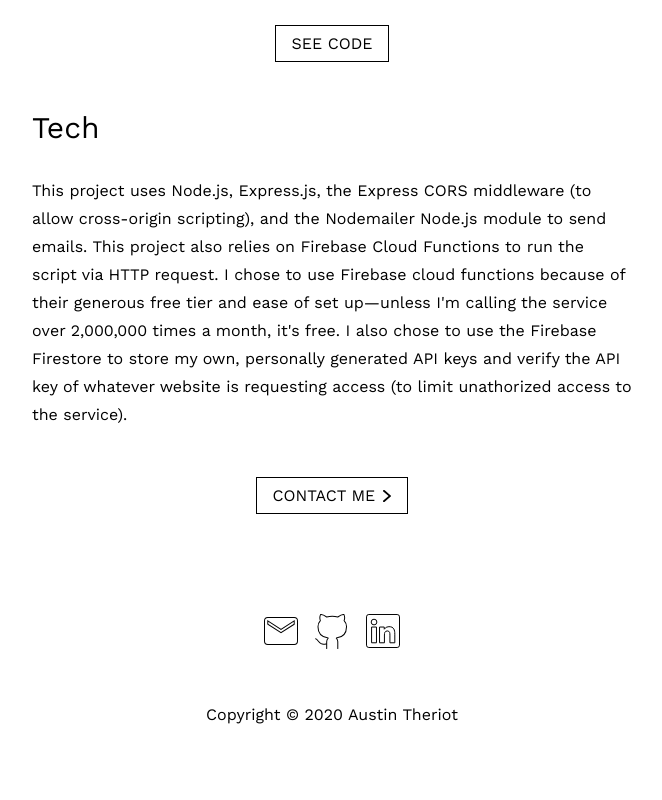
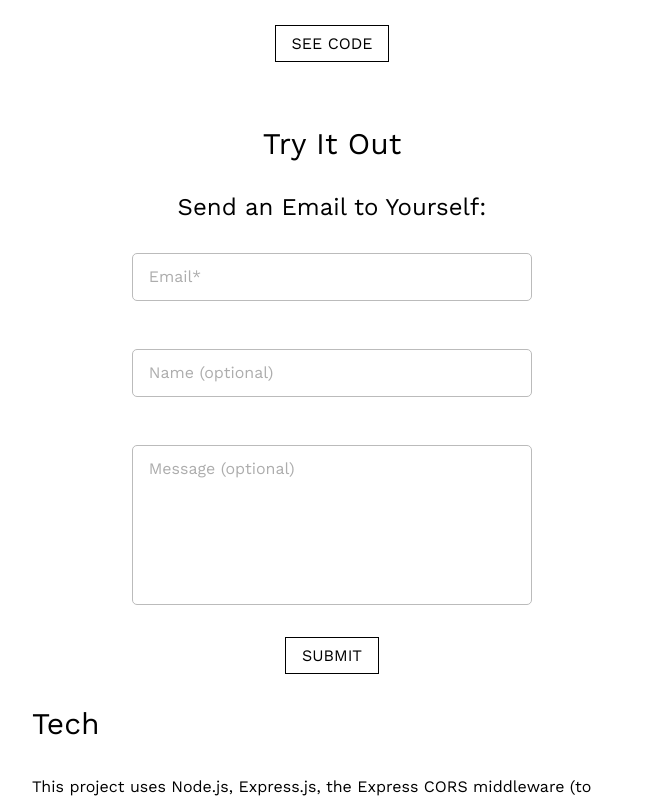
Before and after one commit to austintheriot/digital-portfolio-2, a React (Create React App) app: page /email-api in a window 1280 px wide. Shown: the part 660-1460 px from the top of the page, without its empty margins (308-970 px from the left). Before the commit the page ends 1437 px from the top, so only its background shows below. Built offline with nearby package versions, Linux system fonts and the light colour scheme; no server answers.

Commit message:
limited the scope of the other portfolio items

```diff
--- a/src/App.css
+++ b/src/App.css
@@ -36,12 +36,12 @@ h2 {
 
 h3 {
 	font-size: 24px;
-	font-weight: 400;
+	font-weight: 300;
 }
 
 h4 {
 	font-size: 20px;
-	font-weight: 400;
+	font-weight: 300;
 }
 
 p {
--- a/src/components/TryItOut/TryItOut.js
+++ b/src/components/TryItOut/TryItOut.js
@@ -0,0 +1,301 @@
+import React, { useState } from 'react';
+import styles from './TryItOut.module.css';
+import key from '../../config';
+
+import Input from '../../components/Input/Input';
+import Modal from '../../components/Modal/Modal';
+import Button from '../../components/Button/Button';
+import Textarea from '../../components/Textarea/Textarea';
+
+//redirect with AuthContext once setInputs permeates down to component
+
+export default (props) => {
+	const [inputs, setInputs] = useState({
+		email: {
+			value: '',
+			animateUp: false,
+			empty: true,
+			touched: false,
+			disabled: false,
+			message: {
+				error: false,
+				text: '',
+			},
+		},
+		name: {
+			value: '',
+			animateUp: false,
+			empty: true,
+			touched: false,
+			disabled: false,
+			message: {
+				error: false,
+				text: '',
+			},
+		},
+		message: {
+			value: '',
+			animateUp: false,
+			empty: true,
+			touched: false,
+			disabled: false,
+			message: {
+				error: false,
+				text: '',
+			},
+		},
+	});
+	const [buttonDisabled, setbuttonDisabled] = useState(false);
+	const [modalMessage, setModalMessage] = useState('');
+
+	const handleFocus = (event, newestType) => {
+		//animation
+		setInputs((prevState) => ({
+			...prevState,
+			[newestType]: {
+				...prevState[newestType],
+				animateUp: true,
+				touched: true,
+			},
+		}));
+	};
+
+	const handleBlur = (event, newestType) => {
+		//animation & output error if empty
+		let targetEmpty =
+			inputs[newestType].touched && inputs[newestType].value.length === 0
+				? true
+				: false;
+
+		setInputs((prevState) => ({
+			...prevState,
+			[newestType]: {
+				...prevState[newestType],
+				//animation
+				animateUp: targetEmpty ? false : true,
+				//output error if empty
+				message: {
+					error:
+						newestType === 'email' && targetEmpty
+							? true
+							: prevState[newestType].message.error,
+					text:
+						newestType === 'email' && targetEmpty
+							? 'This field is required'
+							: prevState[newestType].message.text,
+				},
+			},
+		}));
+	};
+
+	const validateInputs = (
+		newestType,
+		targetValue,
+		targetEmpty,
+		isBeingSubmitted = false
+	) => {
+		//validate input here
+		let anyErrorsObject = {};
+		let email = newestType === 'email' ? targetValue : inputs.email.value;
+
+		//prevent unnecessary validation checks
+		if (
+			isBeingSubmitted ||
+			newestType === 'email' ||
+			inputs.email.message.error
+		) {
+			if (
+				!email.match(
+					// eslint-disable-next-line no-control-regex
+					/(?:[a-z0-9!#$%&'*+/=?^_`{|}~-]+(?:\.[a-z0-9!#$%&'*+/=?^_`{|}~-]+)*|"(?:[\x01-\x08\x0b\x0c\x0e-\x1f\x21\x23-\x5b\x5d-\x7f]|\\[\x01-\x09\x0b\x0c\x0e-\x7f])*")@(?:(?:[a-z0-9](?:[a-z0-9-]*[a-z0-9])?\.)+[a-z0-9](?:[a-z0-9-]*[a-z0-9])?|\[(?:(?:25[0-5]|2[0-4][0-9]|[01]?[0-9][0-9]?)\.){3}(?:25[0-5]|2[0-4][0-9]|[01]?[0-9][0-9]?|[a-z0-9-]*[a-z0-9]:(?:[\x01-\x08\x0b\x0c\x0e-\x1f\x21-\x5a\x53-\x7f]|\\[\x01-\x09\x0b\x0c\x0e-\x7f])+)\])/
+				)
+			) {
+				anyErrorsObject.email = 'Invalid email';
+			}
+
+			if (email.length === 0) {
+				anyErrorsObject.email = 'This field is required.';
+			}
+		}
+
+		//update state for all inputs
+		Object.keys(inputs).forEach((inputType) => {
+			setInputs((prevState) => ({
+				...prevState,
+				[inputType]: {
+					...prevState[inputType],
+
+					//update generic values
+					value:
+						inputType === newestType ? targetValue : prevState[inputType].value,
+					empty:
+						inputType === newestType ? targetEmpty : prevState[inputType].empty,
+
+					//update errors: If no error, set to empty
+					message: {
+						error: anyErrorsObject[inputType] ? true : false,
+						text: anyErrorsObject[inputType]
+							? anyErrorsObject[inputType]
+							: null,
+					},
+				},
+			}));
+		});
+		return anyErrorsObject;
+	};
+
+	const handleChange = (event, newestType) => {
+		let targetValue = event.target.value;
+		let targetEmpty = targetValue.length === 0 ? true : false;
+		if (
+			!validateInputs(newestType, targetValue, targetEmpty).email &&
+			newestType === 'email'
+		) {
+			setModalMessage('');
+		}
+	};
+
+	const submitHandler = (event) => {
+		//prevent default form submission
+		event.preventDefault();
+
+		//check for any errors before submitting
+		let anyErrorsFound = false;
+		let errors = validateInputs('', null, null, true);
+		Object.keys(errors).forEach((inputType) => {
+			if (errors[inputType]) {
+				anyErrorsFound = true;
+			}
+		});
+
+		if (anyErrorsFound) {
+			setModalMessage('Please input a valid email before submitting');
+			return;
+		} else {
+			//assuming the email is valid, send form:
+			submit();
+		}
+	};
+
+	const disableElements = (disabled) => {
+		//Set all inputs to disabled or enabled
+		Object.keys(inputs).forEach((inputType) => {
+			setInputs((prevState) => ({
+				...prevState,
+				[inputType]: {
+					...prevState[inputType],
+					disabled,
+				},
+			}));
+		});
+		setbuttonDisabled(disabled);
+	};
+
+	const clearInputs = () => {
+		Object.keys(inputs).forEach((inputType) => {
+			setInputs((prevState) => ({
+				...prevState,
+				[inputType]: {
+					...prevState[inputType],
+					value: '',
+					touched: false,
+					animateUp: false,
+					empty: true,
+				},
+			}));
+		});
+	};
+
+	const sendSubmission = async () => {
+		console.log(
+			'sending form...',
+			inputs.email.value,
+			inputs.name.value,
+			inputs.message.value
+		);
+
+		const response = await fetch(
+			'https://us-central1-austins-email-server.cloudfunctions.net/sendEmail',
+			{
+				method: 'POST',
+				headers: {
+					'Content-Type': 'application/json',
+				},
+				body: JSON.stringify({
+					Name: inputs.name.value,
+					Email: inputs.email.value,
+					Message: inputs.message.value,
+					_private: {
+						key,
+					},
+				}),
+			}
+		);
+		return response.json();
+	};
+
+	const submit = () => {
+		disableElements(true);
+		setModalMessage('Sending message...');
+		sendSubmission()
+			.then((data) => {
+				disableElements(false);
+				if (data.error) {
+					setModalMessage(
+						'Sorry, there was an error processing your message. Please try again later.'
+					);
+				} else {
+					console.log(data);
+					clearInputs();
+					setModalMessage('Your message was successfully received!');
+				}
+			})
+			.catch((error) => {
+				console.error(error);
+				setModalMessage(
+					'Sorry, there was an error processing your message. Please try again later.'
+				);
+			});
+	};
+
+	return (
+		//display modal message if redirected from another page requiring authentication:
+		<section className={styles.tryitout}>
+			<h3 className={styles.title}>Try It Out</h3>
+			<h4 className={styles.subtitle}>Send an Email to Yourself:</h4>
+			<form onSubmit={submitHandler}>
+				<Input
+					type='text'
+					customType='email'
+					handleFocus={(e) => handleFocus(e, 'email')}
+					handleBlur={(e) => handleBlur(e, 'email')}
+					handleChange={(e) => handleChange(e, 'email')}
+					label={'Email*'}
+					inputs={inputs}
+				/>
+				<Input
+					type='text'
+					customType='name'
+					handleFocus={(e) => handleFocus(e, 'name')}
+					handleBlur={(e) => handleBlur(e, 'name')}
+					handleChange={(e) => handleChange(e, 'name')}
+					label={'Name (optional)'}
+					inputs={inputs}
+				/>
+				<Textarea
+					type='text'
+					customType='message'
+					handleFocus={(e) => handleFocus(e, 'message')}
+					handleBlur={(e) => handleBlur(e, 'message')}
+					handleChange={(e) => handleChange(e, 'message')}
+					label={'Message (optional)'}
+					inputs={inputs}
+				/>
+				{modalMessage ? <Modal message={modalMessage} color='black' /> : null}
+				<Button disabled={buttonDisabled} type='submit'>
+					Submit
+				</Button>
+			</form>
+		</section>
+	);
+};
--- a/src/components/TryItOut/TryItOut.module.css
+++ b/src/components/TryItOut/TryItOut.module.css
@@ -0,0 +1,15 @@
+.title {
+	text-align: center;
+	margin: 4rem auto 2rem auto;
+	max-width: 90%;
+}
+
+.subtitle {
+	text-align: center;
+	max-width: 90%;
+	margin: 0 auto;
+}
+
+.tryitout button {
+	margin: 1rem auto;
+}
--- a/src/routes/Portfolio Articles/Email.js
+++ b/src/routes/Portfolio Articles/Email.js
@@ -2,19 +2,17 @@ import React from 'react';
 import generalStyles from './PortfolioArticle.module.css';
 import Button from '../../components/Button/Button';
 import { Link } from 'react-router-dom';
-
-import hero1 from '../../assets/images/presto__hero1.png';
-import hero2 from '../../assets/images/presto__hero2.png';
+import TryItOut from '../../components/TryItOut/TryItOut';
 
 export default (props) => {
 	const CODE_URL = 'https://github.com/austintheriot/email-sender-api';
 
 	return (
 		<article>
-			<h1>Email API</h1>
-			<h2>Email Service for Static Sites</h2>
-			<h3>About</h3>
-			<p>
+			<h1 className={generalStyles.h1}>Email API</h1>
+			<h2 className={generalStyles.h2}>Email Service for Static Sites</h2>
+			<h3 className={generalStyles.h3}>About</h3>
+			<p className={generalStyles.p}>
 				As a freelance web developer, I was tired of trying to set up services
 				for clients that would send an email after a form submission: there was
 				never a guarantee that whatever hosting service they were using would
@@ -30,8 +28,9 @@ export default (props) => {
 					<Button>See Code</Button>
 				</a>
 			</div>
-			<h3>Tech</h3>
-			<p>
+			<TryItOut />
+			<h3 className={generalStyles.h3}>Tech</h3>
+			<p className={generalStyles.p}>
 				This project uses Node.js, Express.js, the Express CORS middleware (to
 				allow cross-origin scripting), and the Nodemailer Node.js module to send
 				emails. This project also relies on Firebase Cloud Functions to run the
--- a/src/routes/Portfolio Articles/JSArt.js
+++ b/src/routes/Portfolio Articles/JSArt.js
@@ -35,10 +35,10 @@ export default (props) => {
 
 	return (
 		<article>
-			<h1>JSArt</h1>
-			<h2>javascript canvas application</h2>
-			<h3>About</h3>
-			<p>
+			<h1 className={generalStyles.h1}>JSArt</h1>
+			<h2 className={generalStyles.h2}>javascript canvas application</h2>
+			<h3 className={generalStyles.h3}>About</h3>
+			<p className={generalStyles.p}>
 				A collection of applications I built using the JavaScript Canvas API.
 				Achieved dual objectives of being 100% crash-free and providing
 				interactive setting controls on every project for visitors.
@@ -68,8 +68,8 @@ export default (props) => {
 				</a>
 			</div>
 
-			<h3>Purpose</h3>
-			<p>
+			<h3 className={generalStyles.h3}>Purpose</h3>
+			<p className={generalStyles.p}>
 				These projects allow visitors to generate new algorithmically-generated
 				visual patterns and designs based on predefined settings provided by the
 				user.
@@ -88,8 +88,8 @@ export default (props) => {
 				</a>
 			</div>
 
-			<h3>Tech</h3>
-			<p>
+			<h3 className={generalStyles.h3}>Tech</h3>
+			<p className={generalStyles.p}>
 				I built these projects using the JavaScript Canvas API and a small
 				amount of HTML and CSS to provide the settings interface.
 			</p>
--- a/src/routes/Portfolio Articles/LASC.js
+++ b/src/routes/Portfolio Articles/LASC.js
@@ -8,10 +8,10 @@ import hero1 from '../../assets/images/lascabling__allscreens.png';
 export default (props) => {
 	return (
 		<article>
-			<h1>LASCabling</h1>
-			<h2>Local Business Landing Page</h2>
-			<h3>About</h3>
-			<p>
+			<h1 className={generalStyles.h1}>LASCabling</h1>
+			<h2 className={generalStyles.h2}>Local Business Landing Page</h2>
+			<h3 className={generalStyles.h3}>About</h3>
+			<p className={generalStyles.p}>
 				LASCabling.com is a responsive landing page I made for a local business
 				in Louisiana to advertise their services to local residents as well as
 				generate customer leads. Web traffic increase is currently being
@@ -41,8 +41,8 @@ export default (props) => {
 					className={generalStyles.hero}
 				/>
 			</a>
-			<h3>Tech</h3>
-			<p>
+			<h3 className={generalStyles.h3}>Tech</h3>
+			<p className={generalStyles.p}>
 				I built this page using HTML5, CSS3, and JavaScript—although I believe
 				that templates and libraries like Bootstrap a useful way to build
 				websites, I tend to build websites from scratch in order to ensure that
--- a/src/routes/Portfolio Articles/PortfolioArticle.module.css
+++ b/src/routes/Portfolio Articles/PortfolioArticle.module.css
@@ -1,15 +1,15 @@
-h1 {
+.h1 {
 	text-align: center;
 	margin: 4rem auto 2rem auto;
 }
 
-h2 {
+.h2 {
 	text-align: center;
 	margin: 2rem auto;
 }
 
-h3,
-p {
+.h3,
+.p {
 	width: 90%;
 	max-width: 600px;
 	margin: 2rem auto;
```
Also changed, not shown: src/routes/Portfolio Articles/Presto.js (+8 -8 lines), src/routes/Portfolio Articles/Yevgeniy.js (+8 -8 lines).
